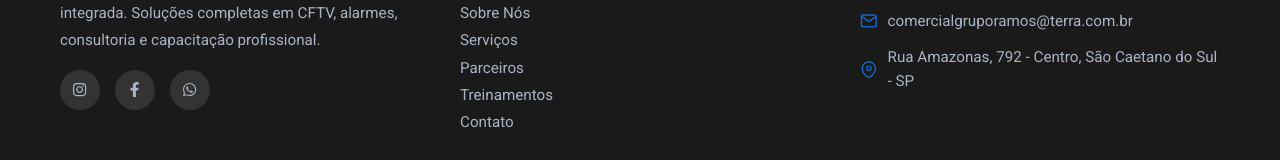
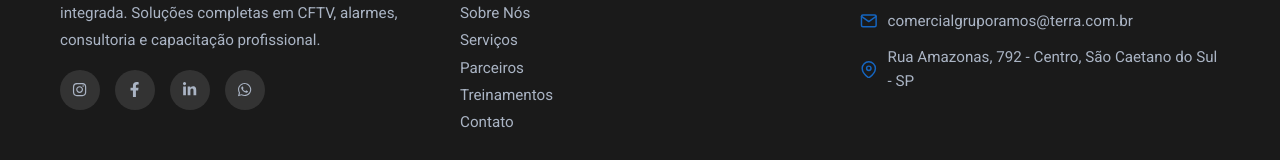
Before and after one commit to viGaldinos/grupo-ramos-site, a React (Vite) app: page /contato in a window 1280 px wide. Shown: the part 1305-1465 px from the top of the page. Built offline with nearby package versions, Linux system fonts and the light colour scheme; the HTML template or start-up script is replaced by a standard one.

Commit message:
fix: restore LinkedIn icon with placeholder link

```diff
--- a/src/components/Footer.jsx
+++ b/src/components/Footer.jsx
@@ -19,6 +19,9 @@ export default function Footer() {
             </a>
             <a href="https://www.facebook.com/rramostreinamentos?locale=pt_BR" target="_blank" rel="noopener noreferrer" className={styles.socialLink} aria-label="Facebook">
               <FaFacebookF />
+            </a>
+            <a href="#" className={styles.socialLink} aria-label="LinkedIn">
+              <FaLinkedinIn />
             </a>
             <a href="https://wa.me/5511910066342" target="_blank" rel="noopener noreferrer" className={styles.socialLink} aria-label="WhatsApp">
               <FaWhatsapp />
```
